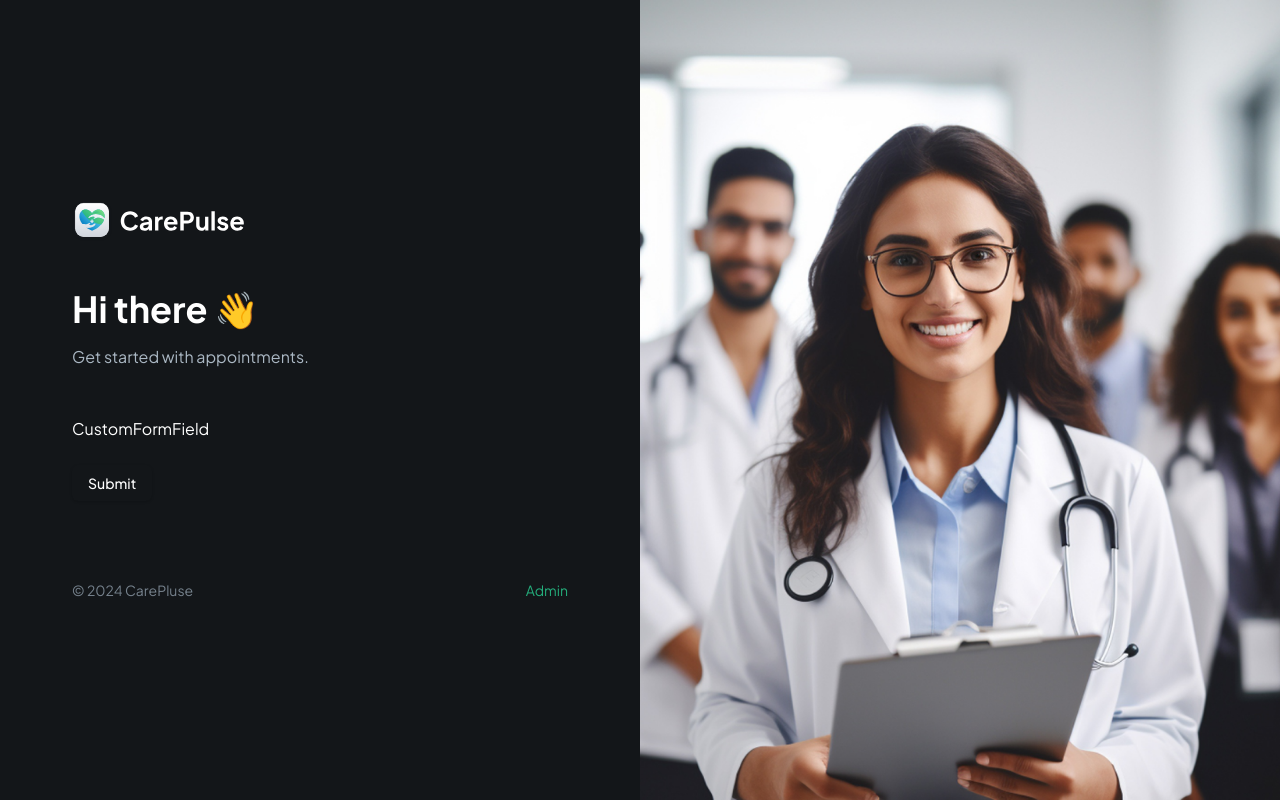
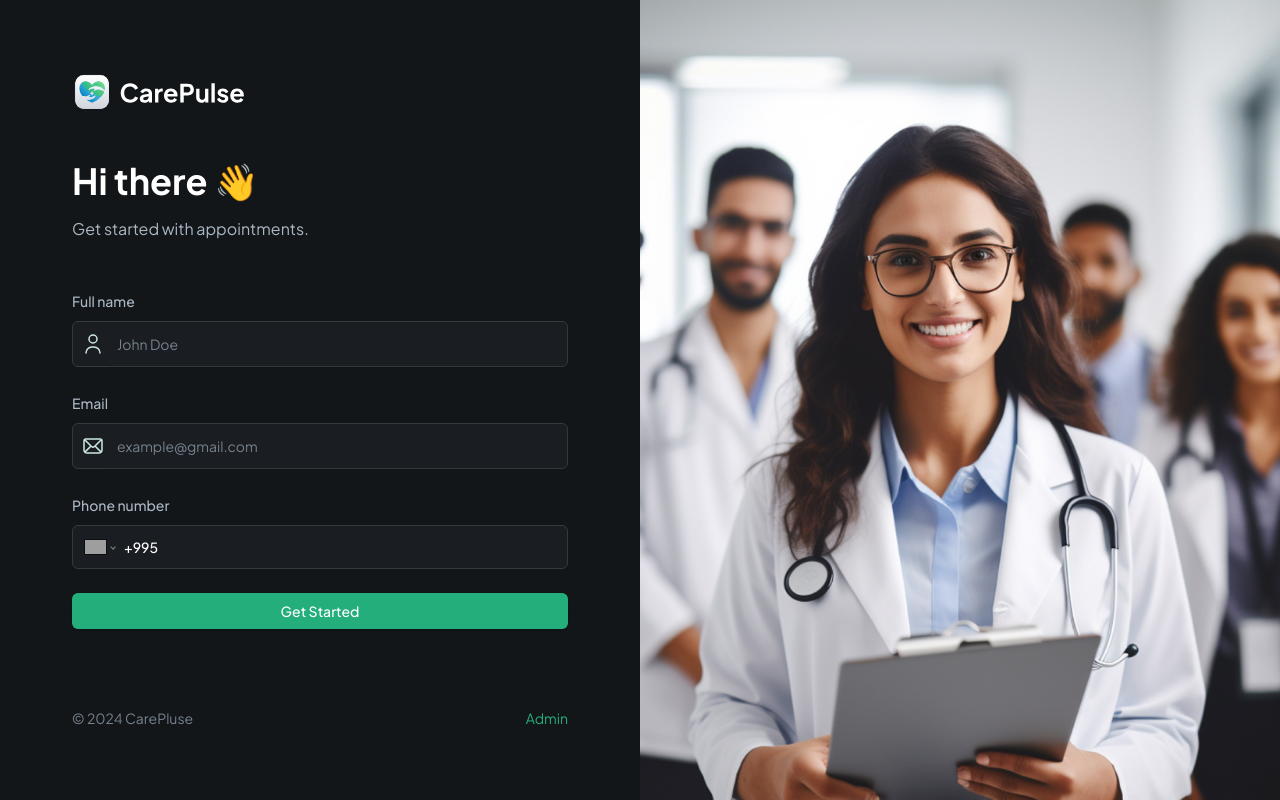
Before and after one commit to Beka-Merebashvili/HealthCare-App, a Next.js app: page / in a window 1280 px wide. Built offline with nearby package versions, Linux system fonts and the light colour scheme; grey boxes are pictures that could not be loaded.

Commit message:
finish patient form ui

```diff
--- a/components/CustomFormField.tsx
+++ b/components/CustomFormField.tsx
@@ -1,9 +1,10 @@
 import Image from "next/image";
-// import ReactDatePicker from "react-datepicker";
+
 import { Control } from "react-hook-form";
-// import PhoneInput from "react-phone-number-input";
+import PhoneInput from "react-phone-number-input";
+import 'react-phone-number-input/style.css'
 
-// import { Checkbox } from "./ui/checkbox";
+
 import {
   FormControl,
   FormField,
@@ -12,17 +13,99 @@
   FormMessage,
 } from "./ui/form";
 import { Input } from "./ui/input";
-// import { Select, SelectContent, SelectTrigger, SelectValue } from "./ui/select";
-// import { Textarea } from "./ui/textarea";
+
+
+export enum FormFieldType {
+  INPUT = "input",
+  TEXTAREA = "textarea",
+  PHONE_INPUT = "phoneInput",
+  CHECKBOX = "checkbox",
+  DATE_PICKER = "datePicker",
+  SELECT = "select",
+  SKELETON = "skeleton",
+}
 
 interface CustomProps {
-    control: Control<any>;
+  control: Control<any>;
+  name: string;
+  label?: string;
+  placeholder?: string;
+  iconSrc?: string;
+  iconAlt?: string;
+  disabled?: boolean;
+  dateFormat?: string;
+  showTimeSelect?: boolean;
+  children?: React.ReactNode;
+  renderSkeleton?: (field: any) => React.ReactNode;
+  fieldType: FormFieldType;
 }
 
-const CustomFormField = ({control }: CustomProps) => {
+const RenderInput = ({ field, props }: { field: any; props: CustomProps }) => {
+  switch (props.fieldType) {
+    case FormFieldType.INPUT:
+      return (
+        <div className="flex rounded-md border border-dark-500 bg-dark-400">
+          {props.iconSrc && (
+            <Image
+              src={props.iconSrc}
+              height={24}
+              width={24}
+              alt={props.iconAlt || "icon"}
+              className="ml-2"
+            />
+          )}
+          <FormControl>
+            <Input
+              placeholder={props.placeholder}
+              {...field}
+              className="shad-input border-0"
+            />
+          </FormControl>
+        </div>
+      );
+
+    case FormFieldType.PHONE_INPUT:
+      return (
+        <FormControl>
+          <PhoneInput
+            defaultCountry="GE"
+            placeholder={props.placeholder}
+            international
+            withCountryCallingCode
+            value={field.value as E164Number | undefined}
+            onChange={field.onChange}
+            className="input-phone"
+          />
+        </FormControl>
+      );
+
+    case FormFieldType.SKELETON:
+      return props.renderSkeleton ? props.renderSkeleton(field) : null;
+    default:
+      return null;
+  }
+};
+
+
+const CustomFormField = (props: CustomProps) => {
+  const { control, name, label } = props;
+
   return (
-    <div>CustomFormField</div>
-  )
-}
+    <FormField
+      control={control}
+      name={name}
+      render={({ field }) => (
+        <FormItem className="flex-1">
+          {props.fieldType !== FormFieldType.CHECKBOX && label && (
+            <FormLabel className="shad-input-label">{label}</FormLabel>
+          )}
+          <RenderInput field={field} props={props} />
 
-export default CustomFormField
+          <FormMessage className="shad-error" />
+        </FormItem>
+      )}
+    />
+  );
+};
+
+export default CustomFormField;
--- /dev/null
+++ b/components/SubmitButton.tsx
@@ -0,0 +1,36 @@
+import Image from "next/image";
+
+import { Button } from "./ui/button";
+
+interface ButtonProps {
+  isLoading: boolean;
+  className?: string;
+  children: React.ReactNode;
+}
+
+const SubmitButton = ({ isLoading, className, children }: ButtonProps) => {
+  return (
+    <Button
+      type="submit"
+      disabled={isLoading}
+      className={className ?? "shad-primary-btn w-full"}
+    >
+      {isLoading ? (
+        <div className="flex items-center gap-4">
+          <Image
+            src="/assets/icons/loader.svg"
+            alt="loader"
+            width={24}
+            height={24}
+            className="animate-spin"
+          />
+          Loading...
+        </div>
+      ) : (
+        children
+      )}
+    </Button>
+  );
+};
+
+export default SubmitButton;
--- a/components/forms/PatientForm.tsx
+++ b/components/forms/PatientForm.tsx
@@ -6,7 +6,9 @@
 
 import { Button } from "@/components/ui/button"
 import { Form } from "@/components/ui/form"
-import CustomFormField from "../CustomFormField"
+import CustomFormField, { FormFieldType } from "../CustomFormField"
+import { useState } from "react"
+import SubmitButton from "../SubmitButton"
 
 
 const formSchema = z.object({
@@ -16,6 +18,7 @@
 })
 
 const PatientForm = () => {
+  const [isLoading, setIsLoading] = useState(false);
 
   const form = useForm<z.infer<typeof formSchema>>({
     resolver: zodResolver(formSchema),
@@ -37,10 +40,35 @@
         </section>
 
         <CustomFormField
+        fieldType={FormFieldType.INPUT}
         control={form.control}
+        name="name"
+        label="Full name"
+        placeholder="John Doe"
+        iconSrc="/assets/icons/user.svg"
+        iconAlt="user"
         />
 
-        <Button type="submit">Submit</Button>
+<CustomFormField
+          fieldType={FormFieldType.INPUT}
+          control={form.control}
+          name="email"
+          label="Email"
+          placeholder="example@gmail.com"
+          iconSrc="/assets/icons/email.svg"
+          iconAlt="email"
+        />
+
+        <CustomFormField
+          fieldType={FormFieldType.PHONE_INPUT}
+          control={form.control}
+          name="phone"
+          label="Phone number"
+          placeholder="(555) 123-4567"
+        />
+
+
+<SubmitButton isLoading={isLoading}>Get Started</SubmitButton>
       </form>
     </Form>
   )
--- a/package.json
+++ b/package.json
@@ -21,6 +21,7 @@
     "react": "^18",
     "react-dom": "^18",
     "react-hook-form": "^7.53.0",
+    "react-phone-number-input": "^3.4.8",
     "tailwind-merge": "^2.5.2",
     "tailwindcss-animate": "^1.0.7",
     "zod": "^3.23.8"
```
Also changed, not shown: 1 other file (tests, documents, lock files or other folders).
